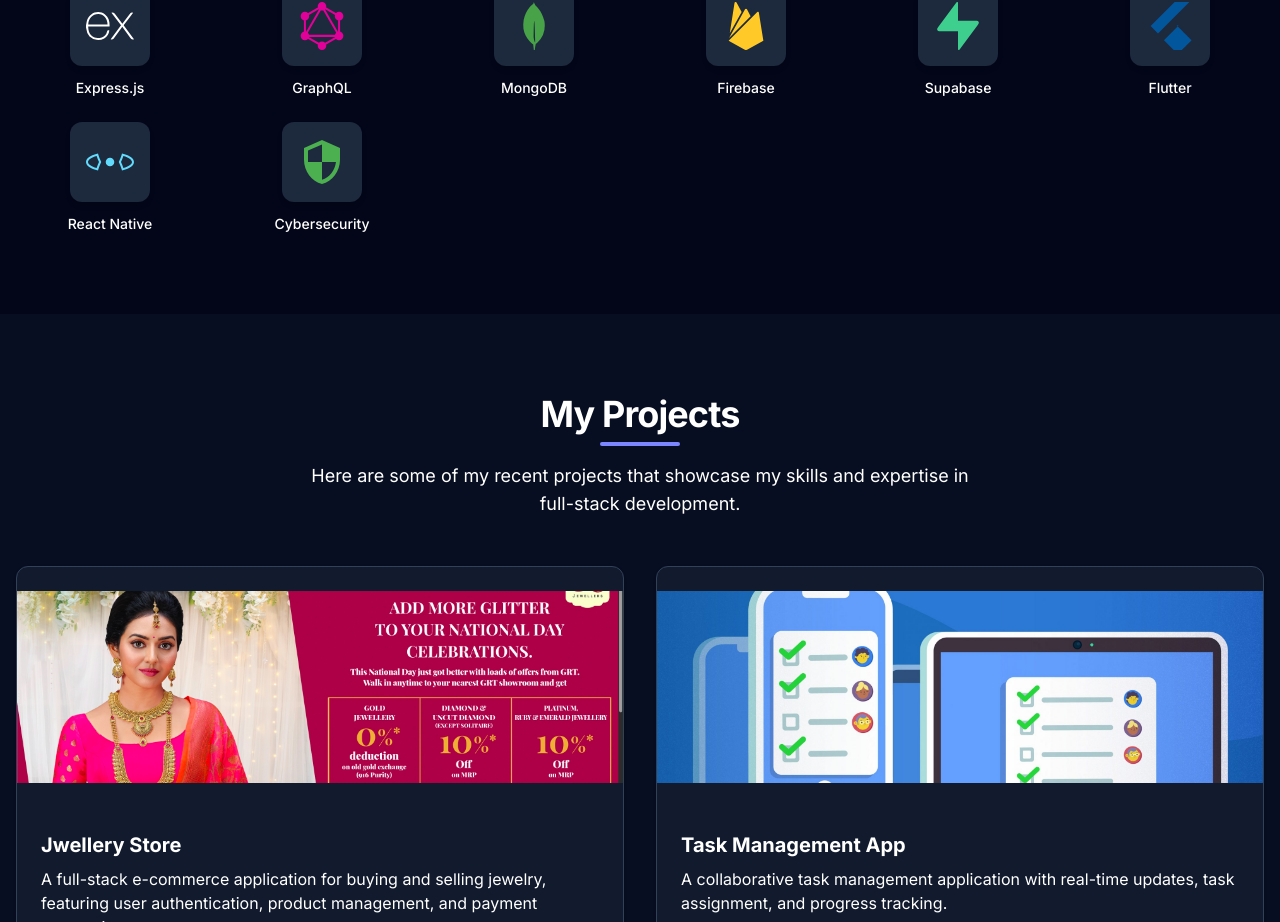
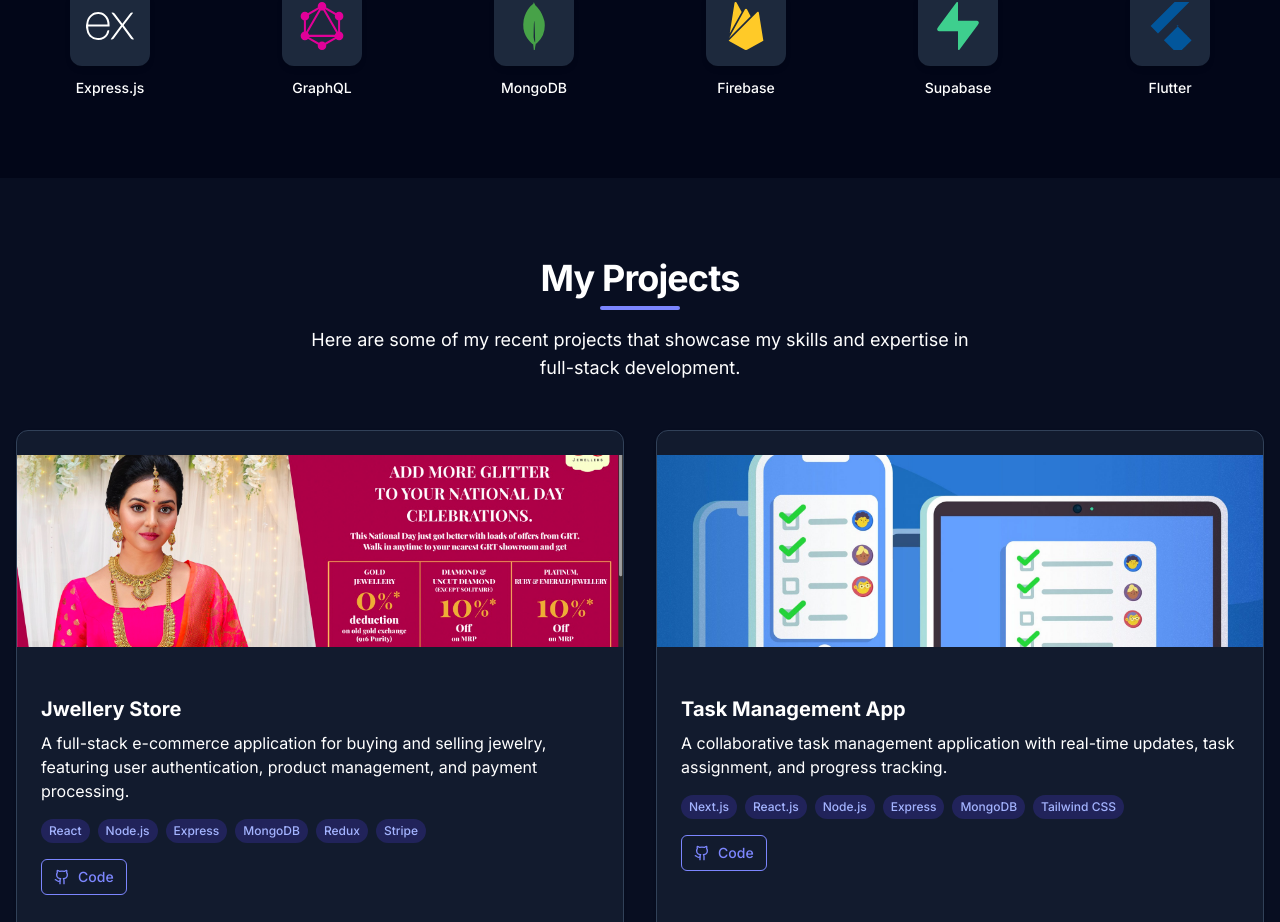
Before and after one commit to Akash-Harale/portfolio, a Next.js app: page / in a window 1280 px wide. Shown: the part 2038-2960 px from the top of the page. Built offline with nearby package versions, Linux system fonts and the light colour scheme.

Commit message:
deleted some skills part which was unwanted

```diff
--- a/components/skills.tsx
+++ b/components/skills.tsx
@@ -181,30 +181,30 @@ export default function Skills() {
         </svg>
       ),
     },
-    {
-      category: "mobile",
-      name: "React Native",
-      icon: (
-        <svg viewBox="0 0 24 24" className="w-full h-full">
-          <path
-            fill="#61DAFB"
-            d="M12 9.861a2.139 2.139 0 100 4.278 2.139 2.139 0 100-4.278zm-5.992 6.394l-.472-.12C2.018 15.246 0 13.737 0 11.996s2.018-3.25 5.536-4.139l.472-.119.133.468a23.53 23.53 0 001.363 3.578l.101.213-.101.213a23.307 23.307 0 00-1.363 3.578l-.133.467zM5.317 8.95c-2.674.751-4.315 1.9-4.315 3.046 0 1.145 1.641 2.294 4.315 3.046a24.95 24.95 0 011.182-3.046A24.752 24.752 0 015.317 8.95zm12.675 7.305l-.133-.469a23.357 23.357 0 00-1.364-3.577l-.101-.213.101-.213a23.42 23.42 0 001.364-3.578l.133-.468.473.119c3.517.889 5.535 2.398 5.535 4.14s-2.018 3.25-5.535 4.139l-.473.12zm-.491-4.259c.48 1.039.877 2.06 1.182 3.046 2.675-.752 4.315-1.901 4.315-3.046 0-1.146-1.641-2.294-4.315-3.046a24.788 24.788 0 01-1.182 3.046z"
-          />
-        </svg>
-      ),
-    },
-    {
-      category: "other",
-      name: "Cybersecurity",
-      icon: (
-        <svg viewBox="0 0 24 24" className="w-full h-full">
-          <path
-            fill="#4CAF50"
-            d="M12 1L3 5v6c0 5.55 3.84 10.74 9 12 5.16-1.26 9-6.45 9-12V5l-9-4zm0 10.99h7c-.53 4.12-3.28 7.79-7 8.94V12H5V6.3l7-3.11v8.8z"
-          />
-        </svg>
-      ),
-    },
+    // {
+    //   category: "mobile",
+    //   name: "React Native",
+    //   icon: (
+    //     <svg viewBox="0 0 24 24" className="w-full h-full">
+    //       <path
+    //         fill="#61DAFB"
+    //         d="M12 9.861a2.139 2.139 0 100 4.278 2.139 2.139 0 100-4.278zm-5.992 6.394l-.472-.12C2.018 15.246 0 13.737 0 11.996s2.018-3.25 5.536-4.139l.472-.119.133.468a23.53 23.53 0 001.363 3.578l.101.213-.101.213a23.307 23.307 0 00-1.363 3.578l-.133.467zM5.317 8.95c-2.674.751-4.315 1.9-4.315 3.046 0 1.145 1.641 2.294 4.315 3.046a24.95 24.95 0 011.182-3.046A24.752 24.752 0 015.317 8.95zm12.675 7.305l-.133-.469a23.357 23.357 0 00-1.364-3.577l-.101-.213.101-.213a23.42 23.42 0 001.364-3.578l.133-.468.473.119c3.517.889 5.535 2.398 5.535 4.14s-2.018 3.25-5.535 4.139l-.473.12zm-.491-4.259c.48 1.039.877 2.06 1.182 3.046 2.675-.752 4.315-1.901 4.315-3.046 0-1.146-1.641-2.294-4.315-3.046a24.788 24.788 0 01-1.182 3.046z"
+    //       />
+    //     </svg>
+    //   ),
+    // },
+    // {
+    //   category: "other",
+    //   name: "Cybersecurity",
+    //   icon: (
+    //     <svg viewBox="0 0 24 24" className="w-full h-full">
+    //       <path
+    //         fill="#4CAF50"
+    //         d="M12 1L3 5v6c0 5.55 3.84 10.74 9 12 5.16-1.26 9-6.45 9-12V5l-9-4zm0 10.99h7c-.53 4.12-3.28 7.79-7 8.94V12H5V6.3l7-3.11v8.8z"
+    //       />
+    //     </svg>
+    //   ),
+    // },
   ]
 
   // Filter skills based on active tab
```
